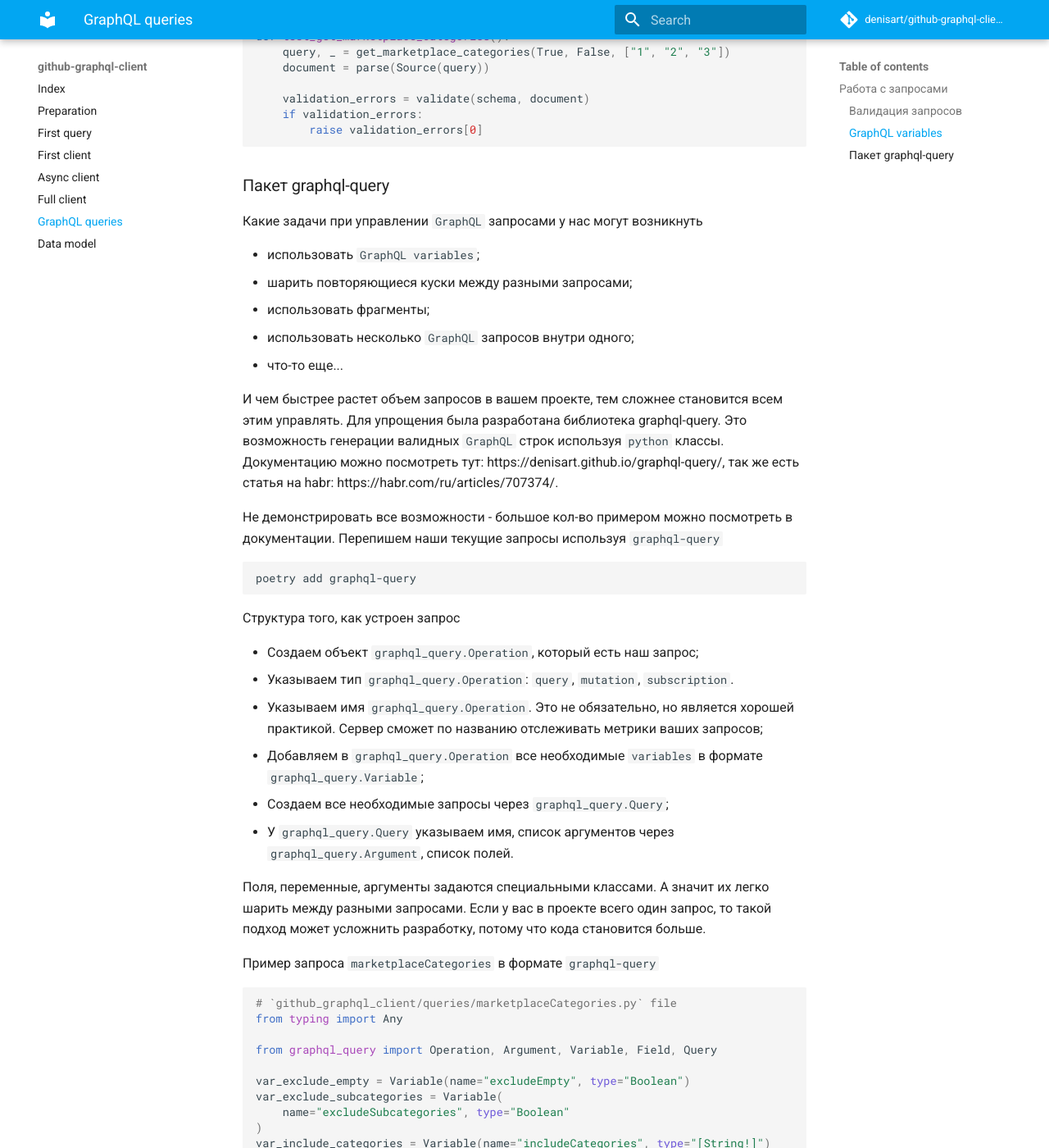
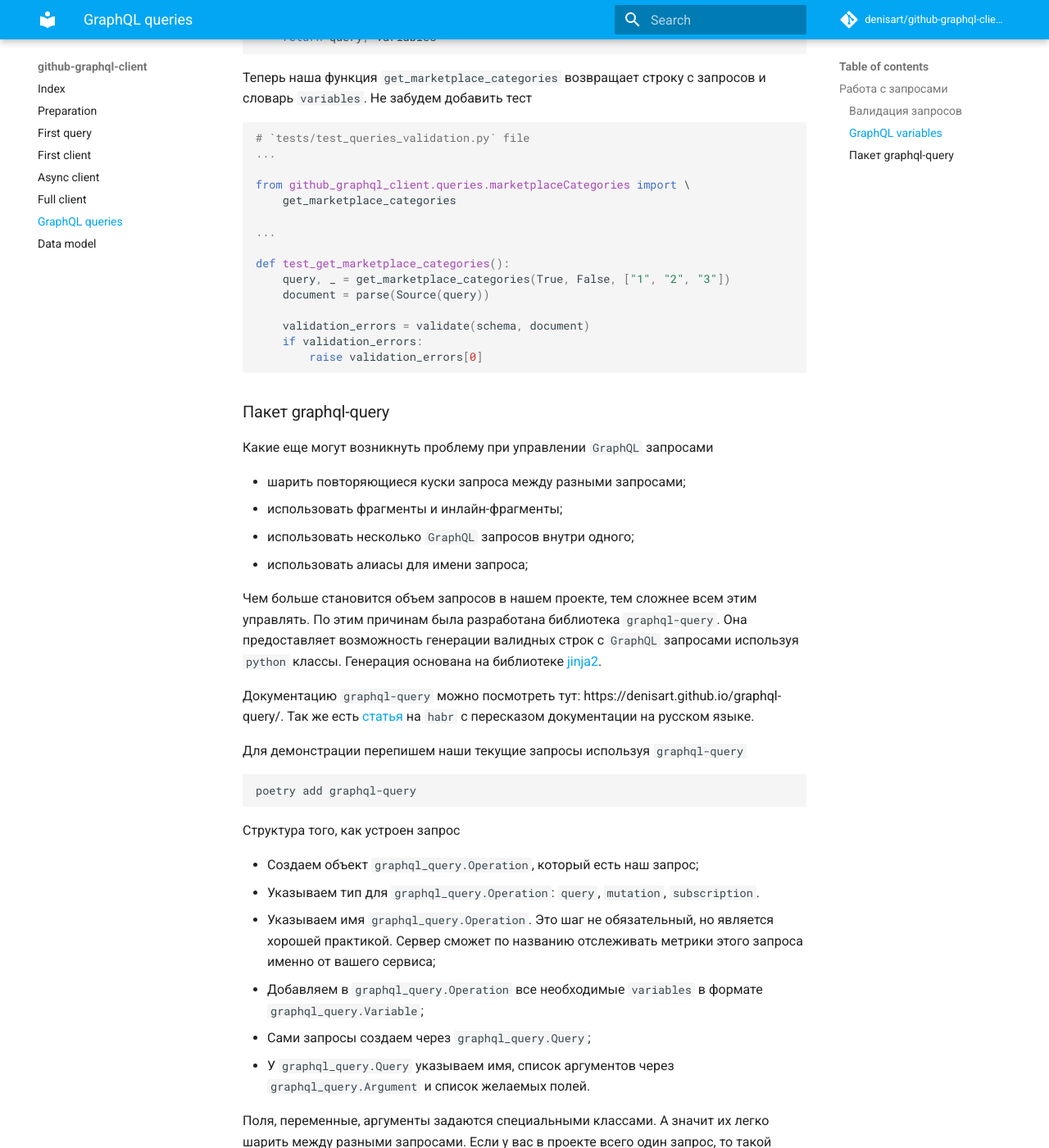
Before and after one commit to denisart/github-graphql-client, an MkDocs documentation site: the page built from docs/07_graphql_query.md, in a window 1280 px wide and 1400 px high, scrolled down 3634 px. Shown: the whole window at 82% size. Built offline with MkDocs 1.6.1 and Material for MkDocs 9.7.7, drawn with Linux system fonts in a browser that asks for light colours; comment, search, counter and statistics services are not loaded; some of the changed text lies outside the part shown.

Commit message:
Fix for 07_graphql_query

````diff
--- a/docs/07_graphql_query.md
+++ b/docs/07_graphql_query.md
@@ -13,8 +12,9 @@
 poetry add pytest --group test
 ```
 
-Для валидации нам нужна локальная схема. Сохраним ее
-в файле `tests/data/schema.docs.graphql`. Напишем тест для валидации
+Сохраним `GrpahQL` схему локально
+в файле `tests/data/schema.docs.graphql`. Тест для валидации
+нашего запроса `repository` будет следующим
 
 ```python
 # `tests/test_queries_validation.py` file
@@ -44,13 +44,16 @@ def test_repository_issues_query():
 
 ```
 
-Что происходит в этом тесте
+Что происходит
 
-- с помощью библиотеки `graphql-core` создаем объект `graphql.GraphQLSchema` используя схему, представленную в строке;
+- с помощью библиотеки `graphql-core` создаем объект `graphql.GraphQLSchema` используя схему в формате строки;
 - парсим запрос с помощью метода `graphql.parse`;
 - используем метод `graphql.validate(schema, document)` для валидации запроса;
 
-Для примера, совершим ошибку в нашем запросе и запустим тест:
+> Если использовать `gql`, то `gql.Client` предоставляет готовый метод валидации
+> `gql.Client.validate`.
+
+Для примера, допустим ошибку в названии поля `issues` внутри нашего запроса и запустим тест:
 
 ```python
 # Файл `github_graphql_client/queries/repository.py`
@@ -63,7 +66,7 @@ repository_issues_query = """
 
 ```
 
-Запуск теста скажет нам примерно следующее
+Тест скажет нам примерно следующее
 
 ```bash
 document = DocumentNode at 0:183
@@ -88,7 +91,8 @@ E           5 |       edges {
 
 ### GraphQL variables
 
-Предположим, что мы рассматриваем следующий запрос к `github GraphQL API`:
+Мы еще ни разу не использовали `GraphQL variables`. Рассмотрим следующий запрос `marketplaceCategories`
+к `github GraphQL API`
 
 ```graphql
 """
@@ -133,9 +137,16 @@ def get_marketplace_categories(
     )
 ```
 
-Преобразования переменных к строке в `python` не полностью подходят для `GraphQL`,
-поэтому необходимо делать преобразования входных параметров. Чтобы этого избежать, давайте
-используем `GraphQL variables`:
+Чтобы создать корректную строку с `GraphQL` запросом с помощью форматирования строк,
+нам необходимо
+
+- преобразовать булево значение `True/False` в строку `true/false`;
+- преобразовать массив строк `['1', '2', '3']` в строку `'["1", "2", "3"]'`;
+
+Бывают и более сложные кейсы, когда нам нужен массив `enum` значений. Т.е.
+массив `["A", "B"]` необходимо преобразовать в строку `'[A, B]'`;
+
+Чтобы этого избежать эти преобразования и нужны `GraphQL variables`:
 
 ```python
 # `github_graphql_client/queries/marketplaceCategories.py` file
@@ -170,7 +181,8 @@ def get_marketplace_categories(
     return query, variables
 ```
 
-Не забудем добавить тест
+Теперь наша функция `get_marketplace_categories` возвращает строку с запросов
+и словарь `variables`. Не забудем добавить тест
 
 ```python
 # `tests/test_queries_validation.py` file
@@ -192,22 +204,22 @@ def test_get_marketplace_categories():
 
 ### Пакет graphql-query
 
-Какие задачи при управлении `GraphQL` запросами у нас могут возникнуть
+Какие еще могут возникнуть проблему при управлении `GraphQL` запросами
 
-- использовать `GraphQL variables`;
-- шарить повторяющиеся куски между разными запросами;
-- использовать фрагменты;
+- шарить повторяющиеся куски запроса между разными запросами;
+- использовать фрагменты и инлайн-фрагменты;
 - использовать несколько `GraphQL` запросов внутри одного;
-- что-то еще...
+- использовать алиасы для имени запроса;
 
-И чем быстрее растет объем запросов в вашем проекте, тем сложнее становится
-всем этим управлять. Для упрощения была разработана библиотека graphql-query.
-Это возможность генерации валидных `GraphQL` строк используя `python` классы.
-Документацию можно посмотреть тут: https://denisart.github.io/graphql-query/,
-так же есть статья на habr: https://habr.com/ru/articles/707374/.
+Чем больше становится объем запросов в нашем проекте, тем сложнее
+всем этим управлять. По этим причинам была разработана библиотека `graphql-query`.
+Она предоставляет возможность генерации валидных строк с `GraphQL` запросами
+используя `python` классы. Генерация основана на библиотеке [jinja2](https://).
 
-Не демонстрировать все возможности - большое кол-во примером можно посмотреть в
-документации. Перепишем наши текущие запросы используя `graphql-query`
+Документацию `graphql-query` можно посмотреть тут: https://denisart.github.io/graphql-query/.
+Так же есть [статья](https://habr.com/ru/articles/707374/) на `habr` с пересказом документации на русском языке.
+
+Для демонстрации перепишем наши текущие запросы используя `graphql-query`
 
 ```bash
 poetry add graphql-query
@@ -216,11 +228,11 @@ poetry add graphql-query
 Структура того, как устроен запрос
 
 - Создаем объект `graphql_query.Operation`, который есть наш запрос;
-- Указываем тип `graphql_query.Operation`: `query`, `mutation`, `subscription`.
-- Указываем имя `graphql_query.Operation`. Это не обязательно, но является хорошей практикой. Сервер сможет по названию отслеживать метрики ваших запросов;
+- Указываем тип для `graphql_query.Operation`: `query`, `mutation`, `subscription`.
+- Указываем имя `graphql_query.Operation`. Это шаг не обязательный, но является хорошей практикой. Сервер сможет по названию отслеживать метрики этого запроса именно от вашего сервиса;
 - Добавляем в `graphql_query.Operation` все необходимые `variables` в формате `graphql_query.Variable`;
-- Создаем все необходимые запросы через `graphql_query.Query`;
-- У `graphql_query.Query` указываем имя, список аргументов через `graphql_query.Argument`, список полей.
+- Сами запросы создаем через `graphql_query.Query`;
+- У `graphql_query.Query` указываем имя, список аргументов через `graphql_query.Argument` и список желаемых полей.
 
 Поля, переменные, аргументы задаются специальными классами. А значит их легко шарить между
 разными запросами. Если у вас в проекте всего один запрос, то такой подход может усложнить разработку,
@@ -297,5 +309,5 @@ query getMarketplaceCategories(
 }
 ```
 
-Все примеры реализации запросов из документации `GraphQL` с помощью `graphql-query` можно
-посмотреть в [документации](https://denisart.github.io/graphql-query/usage/).
+Остальные примеры использования (включая `graphql_query.Fragment` и `graphql_query.InlineFragment`)
+можно посмотреть в документации.
````
Also changed, not shown: other parts of docs/07_graphql_query.md (+4 -5 lines).
